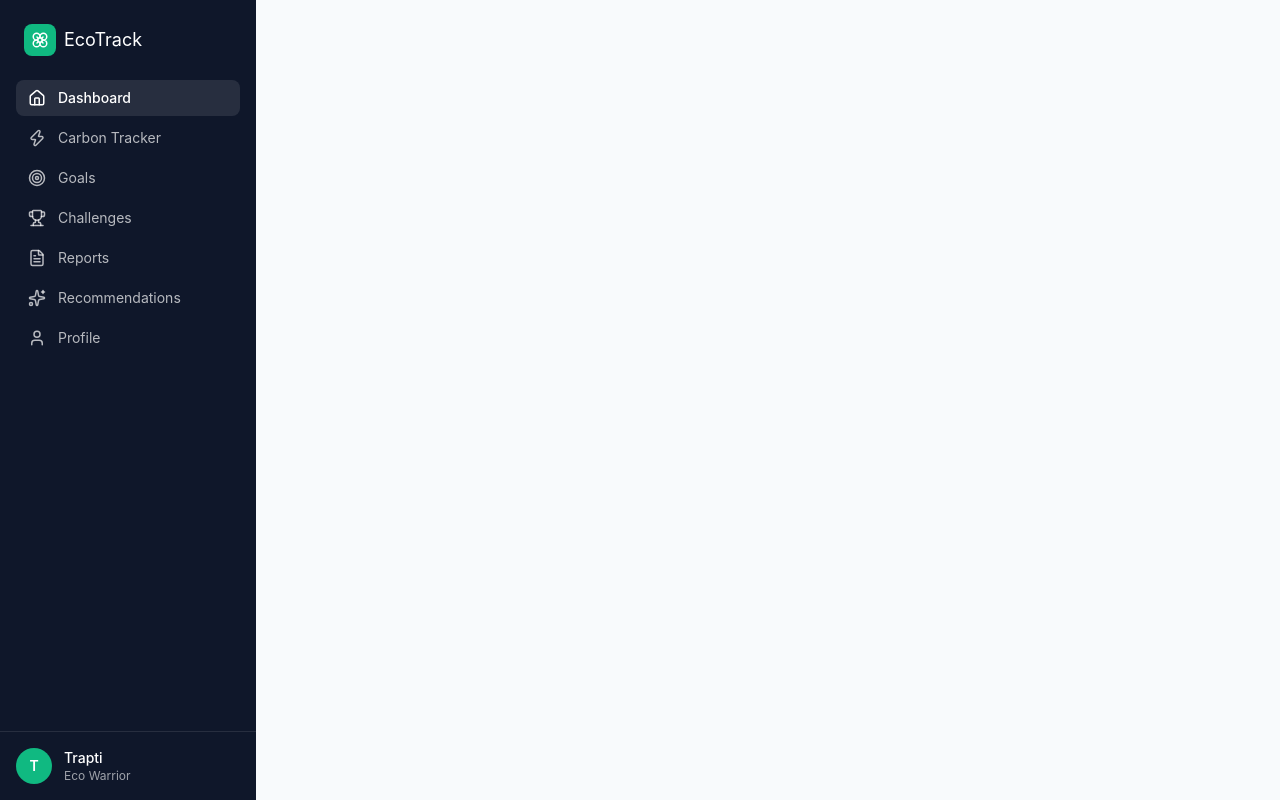
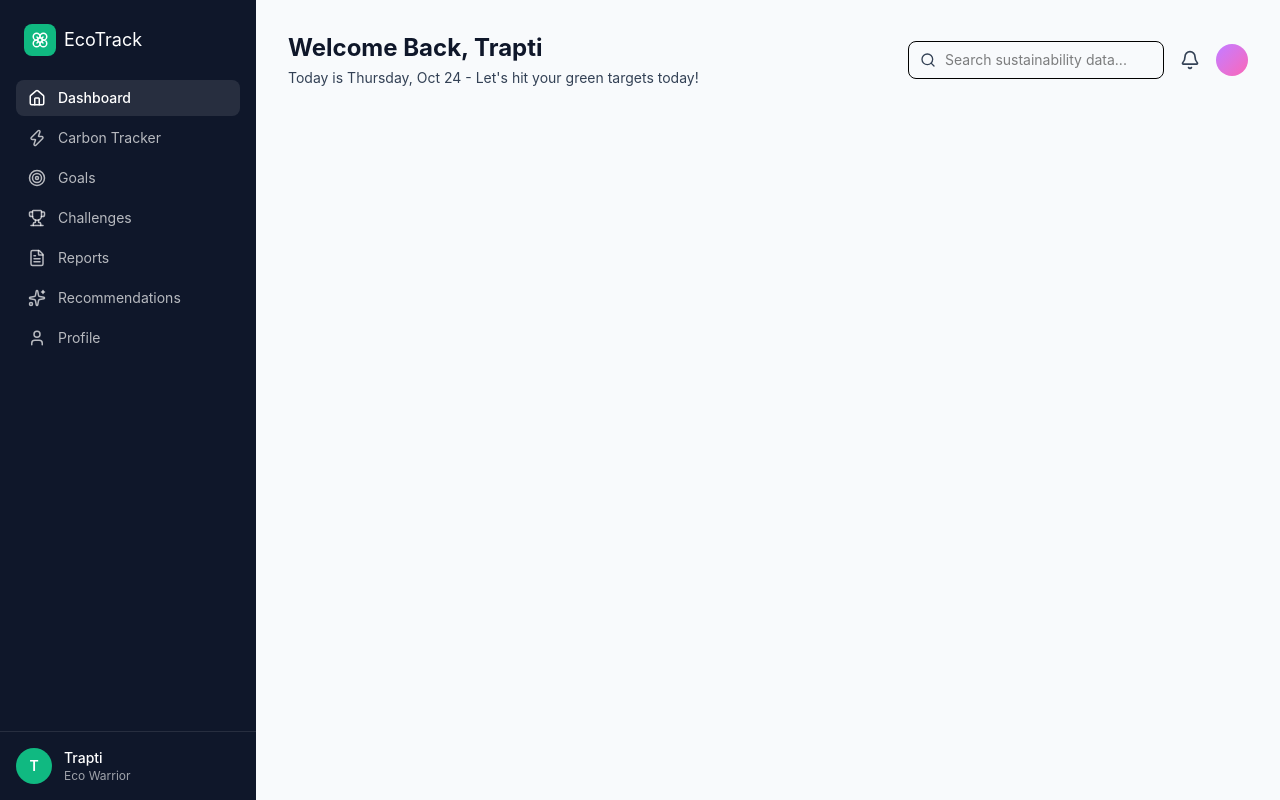
Before and after one commit to springboardmentor212/EcoTrack_Group1, a React app in the folder frontend/: page /user-dashboard in a window 1280 px wide. Built offline with nearby package versions, Linux system fonts and the light colour scheme; the HTML template or start-up script is replaced by a standard one.

Commit message:
add header section to user dashboard

```diff
--- a/frontend/src/pages/UserDashboard.jsx
+++ b/frontend/src/pages/UserDashboard.jsx
@@ -7,6 +7,28 @@ export default function UserDashboard() {
     return (
         <div className="flex h-screen bg-[var(--color-background)]">
             <Sidebar userName="Trapti" userTag="Eco Warrior" userInitial="T" />
+
+            <main className="flex-1 overflow-y-auto h-screen p-8">
+                <div className="flex items-center justify-between mb-6">
+                    <div>
+                        <h1 className="text-2xl font-bold text-[var(--color-primary)]">Welcome Back, Trapti</h1>
+                        <p className="text-sm text-[var(--color-slate)] mt-1">
+                            Today is Thursday, Oct 24 - Let's hit your green targets today!
+                        </p>
+                    </div>
+                    <div className="flex items-center gap-4">
+                        <div className="relative">
+                            <Search size={16} className="absolute left-3 top-1/2 -translate-y-1/2 text-[var(--color-slate)]"/>
+                            <input
+                            placeholder="Search sustainability data..."
+                            className="pl-9 pr-4 py-2 rounded-lg border border-[var(-color-slate)] text-sm outline-none w-64"
+                            />
+                        </div>
+                        <Bell size={20} className="text-[var(--color-slate)]" />
+                        <div className="h-8 w-8 rounded-full bg-gradient-to-br from-purple-400 to-pink-400"></div>
+                    </div>
+                </div>
+            </main>
         </div>
     )
 }
```
